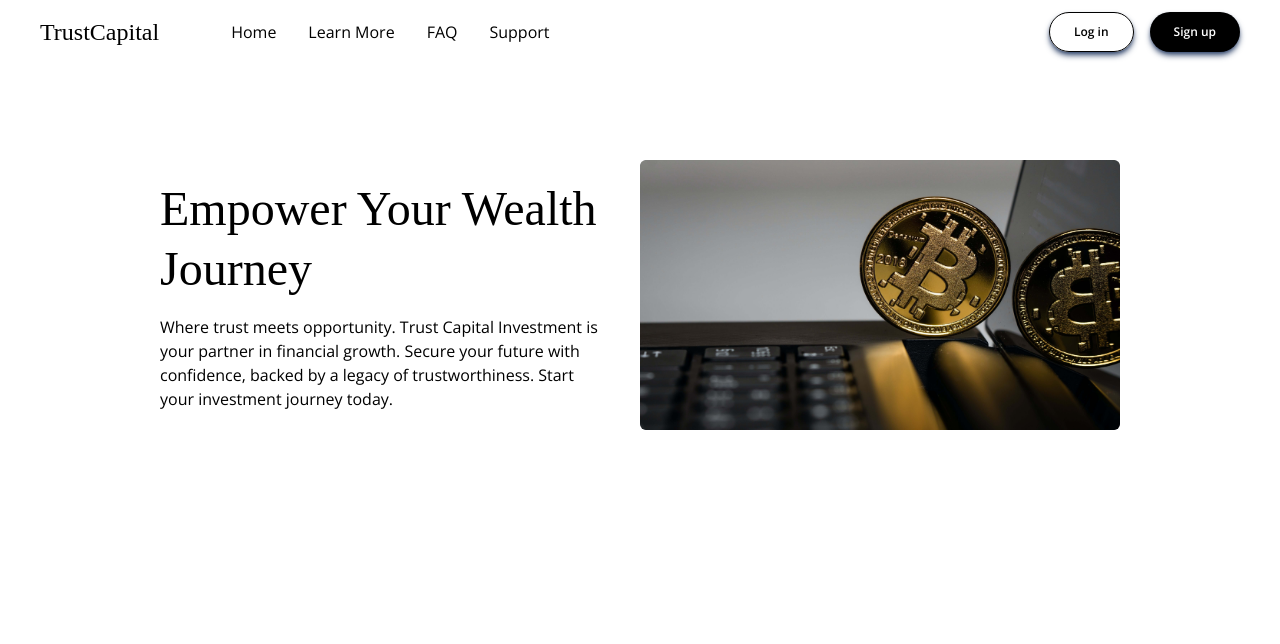
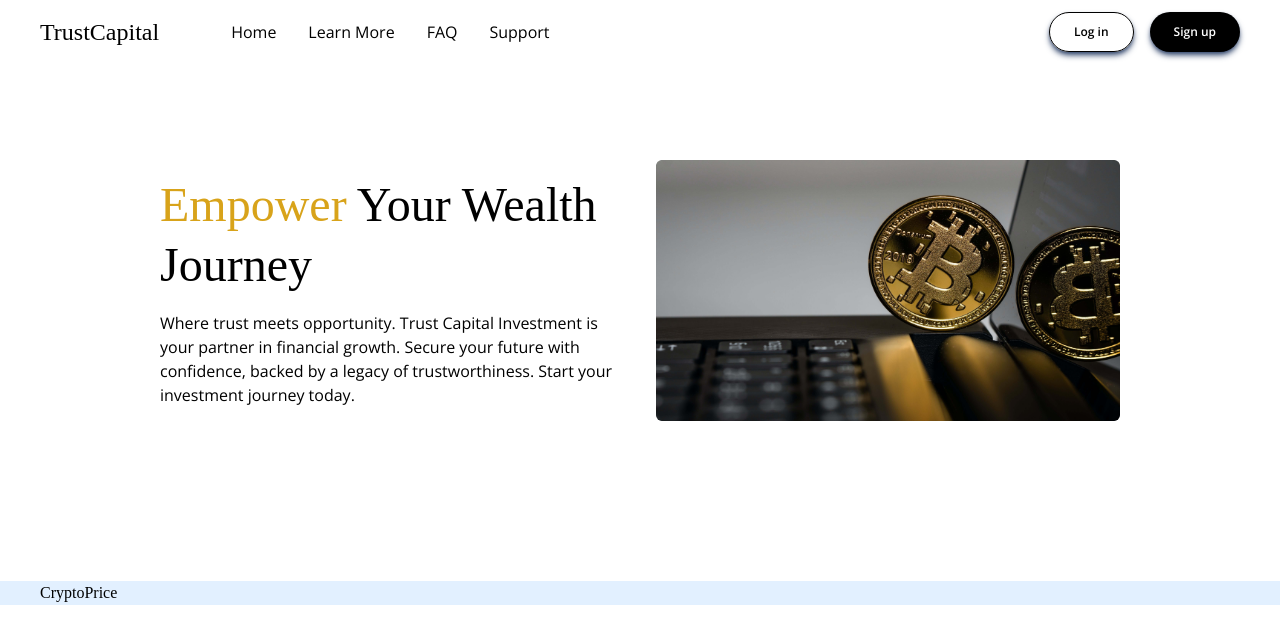
Before and after one commit to Joshardals/Trust-Capital, a Next.js app: page / in a window 1280 px wide. Shown: the top 644 px of the page. Built offline with nearby package versions, Linux system fonts and the light colour scheme; a web font is replaced by a local one.

Commit message:
initial commit

```diff
--- a/components/LandingPage/CryptoPrice.tsx
+++ b/components/LandingPage/CryptoPrice.tsx
@@ -1,5 +1,9 @@
 const CryptoPrice = () => {
-  return <div>CryptoPrice</div>;
+  return (
+    <div className="bg-babyblue">
+      <div className="px-5 lg:px-10 ">CryptoPrice</div>
+    </div>
+  );
 };
 
 export default CryptoPrice;
--- a/components/LandingPage/Header/Header.tsx
+++ b/components/LandingPage/Header/Header.tsx
@@ -1,11 +1,13 @@
-import HeroSection from "../HeroSection/HeroSection";
+import CryptoPrice from "../CryptoPrice";
+import HeroSection from "./HeroSection/HeroSection";
 import NavBar from "./Nav/NavBar";
 
 const Header = () => {
   return (
-    <main className="w-full h-[75%] mx-auto">
+    <main className="w-full h-[75%] mx-auto  max-md:space-y-32 md:space-y-40">
       <NavBar />
       <HeroSection />
+      <CryptoPrice />
     </main>
   );
 };
--- a/components/LandingPage/HeroSection/HeroSection.tsx
+++ b/components/LandingPage/Header/HeroSection/HeroSection.tsx
@@ -4,12 +4,14 @@ import Link from "next/link";
 const HeroSection = () => {
   return (
     <div
-      className="max-md:mt-20 md:mt-40 max-md:px-5 md:px-20 lg:px-40 max-md:space-y-8 md:space-x-8 flex items-center md:flex-row flex-col
-    "
+      className=" max-md:px-5 md:px-20 lg:px-40 max-md:space-y-8 md:space-x-8 flex items-center md:flex-row flex-col
+  "
     >
-      <div className=" text-pureblack md:max-w-md space-y-4">
-        <h1 className="text-2xl leading-tight">Empower Your Wealth Journey</h1>
-        <p className="font-sans">
+      <div className=" text-pureblack space-y-4 flex-1 w-full">
+        <h1 className="text-2xl leading-tight lg:max-w-md max-md:max-w-md ">
+          <span className="text-goldenrod">Empower</span> Your Wealth Journey
+        </h1>
+        <p className="font-sans lg:max-w-lg">
           Where trust meets opportunity. Trust Capital Investment is your
           partner in financial growth. Secure your future with confidence,
           backed by a legacy of trustworthiness. Start your investment journey
@@ -17,7 +19,7 @@ const HeroSection = () => {
         </p>
       </div>
 
-      <div className="relative aspect-video bg-darkblue w-full rounded-lg">
+      <div className="relative aspect-video bg-darkblue w-full rounded-lg flex-1">
         <Image
           src="/hero-img.jpg"
           fill
--- a/components/LandingPage/Header/Nav/NavBar.tsx
+++ b/components/LandingPage/Header/Nav/NavBar.tsx
@@ -15,11 +15,6 @@ const NavBar = () => {
 
   const handleNavigation = (e: any) => {
     const window = e.currentTarget;
-    if (y > window.scrollY) {
-      console.log("scrolling up");
-    } else if (y < window.scrollY) {
-      console.log("scrolling down");
-    }
     setY(window.scrollY);
   };
 
```
